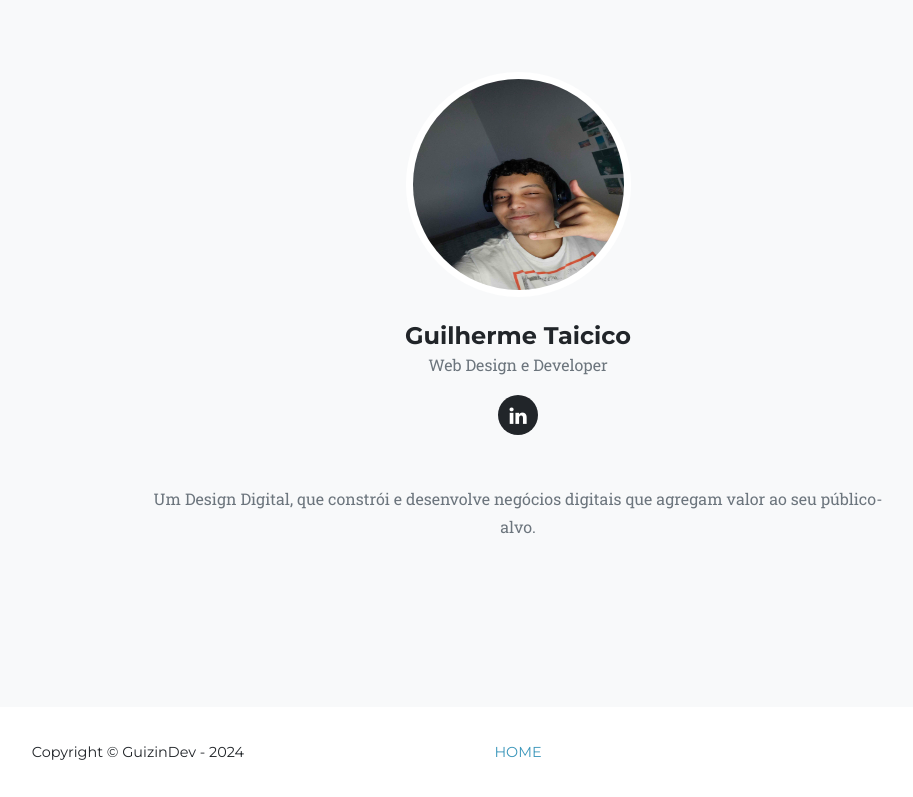
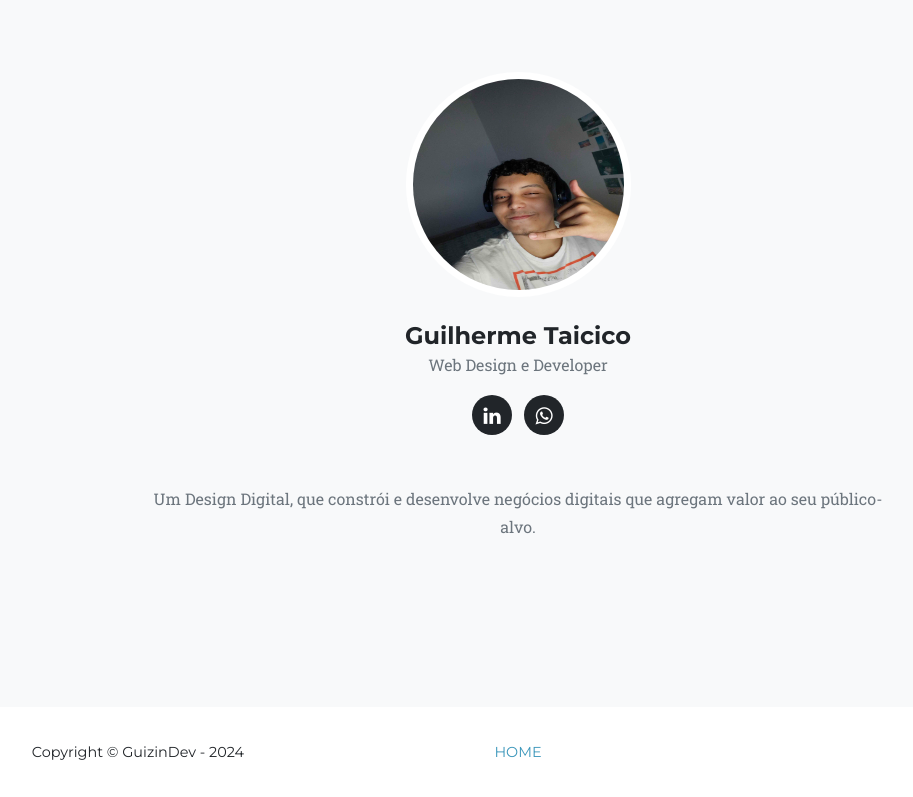
Before and after one commit to Guizin001/guilhermetaicicoport1.0, a plain HTML site: page index.html in a window 1280 px wide. Shown: the part 4843-5640 px from the top of the page, without its empty margins (122-1035 px from the left). Drawn offline with Linux system fonts and the light colour scheme; a web font is replaced by a local one.

Commit message:
Update index.html

```diff
--- a/index.html
+++ b/index.html
@@ -339,6 +339,11 @@
                   <i class="fa fa-linkedin"></i>
                 </a>
               </li>
+              <li class="list-inline-item">
+                <a href="https://www.linkedin.com/in/guitaicico" target="_blank">
+                  <i class="fa fa-whatsapp"></i>
+                </a>
+              </li>
             </ul>
           </div>
         </div>
```
